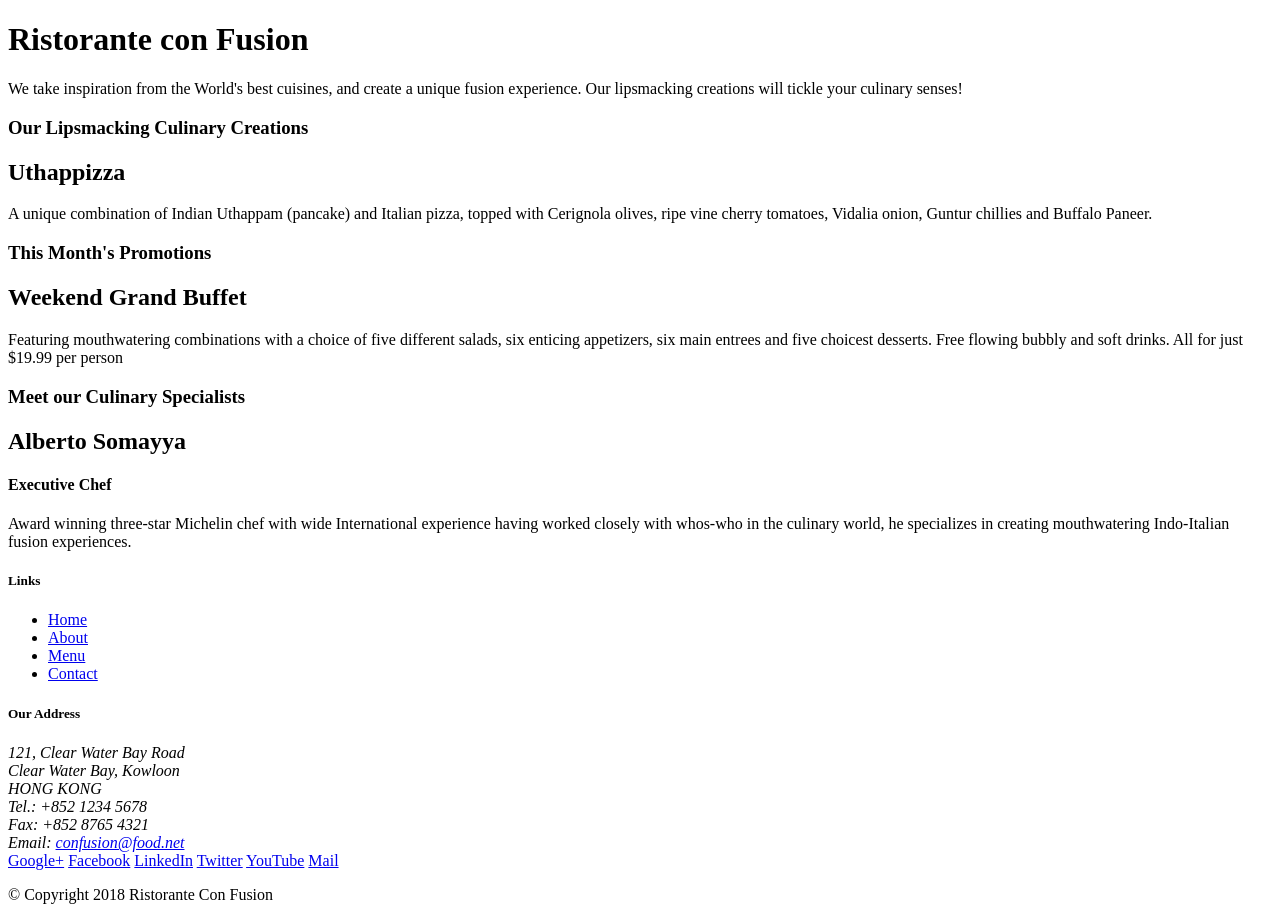
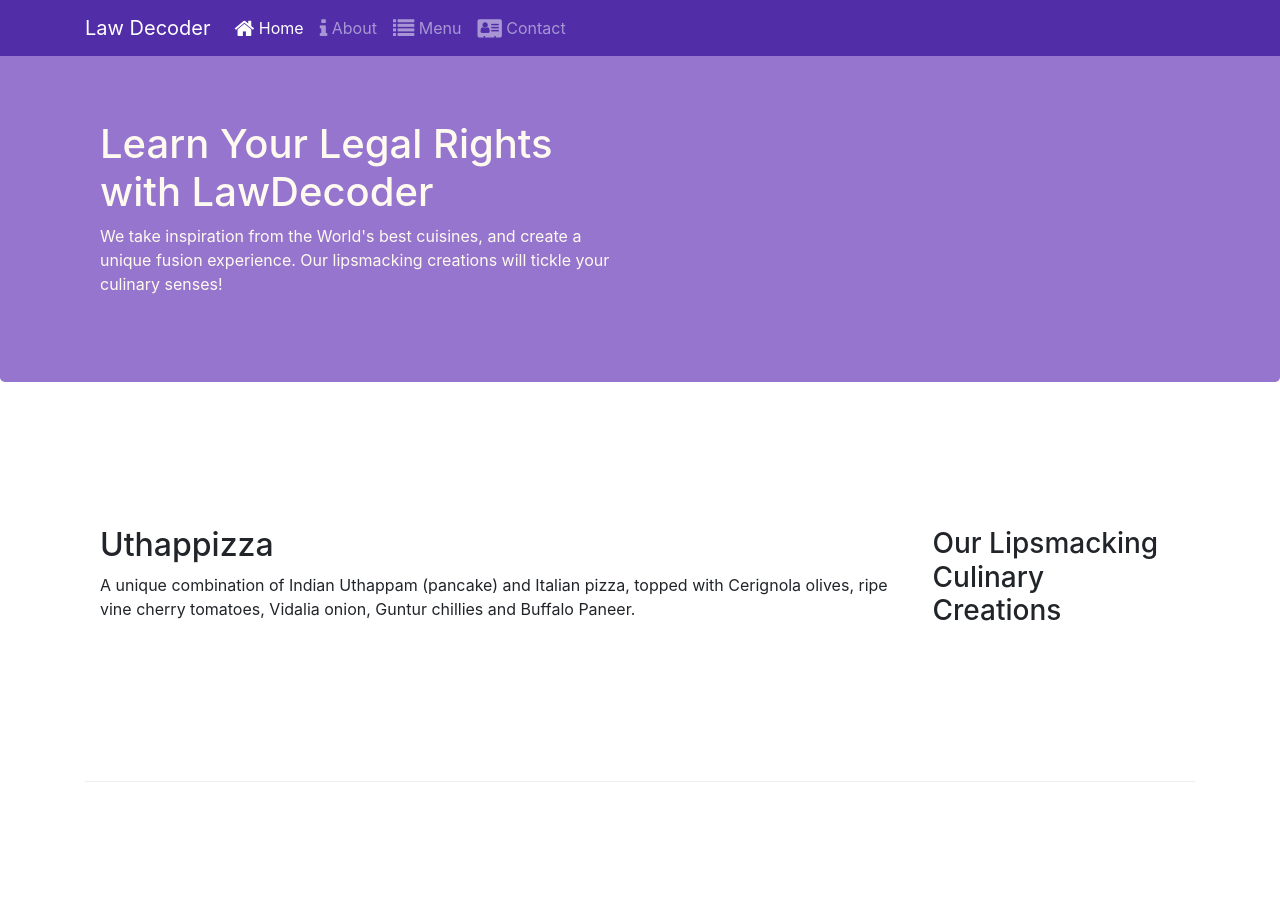
Before and after one commit to wilsonwinhi/lawDecoder, a website: page index.html in a window 1280 px wide. Shown: the top 911 px of the page. Drawn offline with nearby package versions, Linux system fonts and the light colour scheme.

Commit message:
Icon Fonts

```diff
--- /dev/null
+++ b/css/styles.css
@@ -0,0 +1,39 @@
+.row-header {
+	margin: 0px auto;
+	padding: 0px auto;
+}
+
+.row-content {
+	margin: 0px auto;
+	padding: 50px 0px 50px 0px;
+	border-bottom: 1px ridge;
+	min-height: 400px;
+}
+
+.footer {
+	background-color: #D1C4E9;
+	margin: 0px auto;
+	padding: 20px 0px 20px 0px;
+}
+
+.jumbotron {
+	padding: 70px 30px 70px 30px;
+	margin: 0px auto;
+	background: #9575CD;
+	color: floralwhite;
+}
+
+.address {
+	font-size: 80%;
+	margin: 0px;
+	color: #0f0f0f;
+}
+
+body {
+	padding: 50px 0px 0px 0px;
+	z-index: 0;
+}
+
+.navbar-dark {
+	background-color: #512DA8;
+}
--- a/index.html
+++ b/index.html
@@ -2,51 +2,75 @@
 <html lang="en">
 
 <head>
-    <title>Ristorante Con Fusion</title>
+    <!-- Required meta tags always come first -->
+    <meta charset="utf-8">
+    <meta name="viewport" content="width=device-width, initial-scale=1, shrink-to-fit=no">
+    <meta http-equiv="x-ua-compatible" content="ie=edge">
+
+    <!-- Bootstrap CSS -->
+    <link rel="stylesheet" href="node_modules/bootstrap/dist/css/bootstrap.min.css">
+    <link rel="stylesheet" href="css/styles.css">
+    <link rel="stylesheet" href="node_modules/font-awesome/css/font-awesome.min.css">
+    <link rel="stylesheet" href="node_modeuls/bootstrap-social/bootstrap-social.css">
+    <title>Law Decoder</title>
 </head>
 
 <body>
-
-    <header>
-        <div>
-            <div>
-                <div>
-                    <h1>Ristorante con Fusion</h1>
+    <nav class="navbar navbar-dark navbar-expand-sm fixed-top">
+        <div class="container">
+            <button class="navbar-toggler" type="button" data-toggle="collapse" data-target="#Navbar">
+                <span class="navbar-toggler-icon"></span>
+            </button>
+            <div class="collapse navbar-collapse" id="Navbar">
+            <a class="navbar-brand" href="#">Law Decoder</a>
+            <ul class="navbar-nav mr-auto">
+                <li class="nav-item active"><a class="nav-link" href="#"><span class="fa fa-home fa-lg"></span> Home</a></li>
+                <li class="nav-item"><a class="nav-link" href="./aboutus.html"><span class="fa fa-info fa-lg"></span> About</a></li>
+                <li class="nav-item"><a class="nav-link" href="#"><span class="fa fa-list fa-lg"></span> Menu</a></li>
+                <li class="nav-item"><a class="nav-link" href="#"><span class="fa fa-address-card fa-lg"></span> Contact</a></li>
+            </ul>
+        </div>
+    </nav>
+    <header class = "jumbotron">
+        <div class = "container">
+            <div class = "row row-header">
+                <div class = "col-12 col-sm-6">
+                    <h1>Learn Your Legal Rights with LawDecoder</h1>
                     <p>We take inspiration from the World's best cuisines, and create a unique fusion experience. Our lipsmacking creations will tickle your culinary senses!</p>
                 </div>
-                <div>
+                <div class = "col-12 col-sm">
                 </div>
             </div>
         </div>
     </header>
 
-    <div>
-        <div>
-            <div>
+    <div class = 'container'>
+        <div class = 'row row-content align-items-center'>
+            <div class = "col-12 col-sm-4 order-sm-last col-md-3">
                 <h3>Our Lipsmacking Culinary Creations</h3>
             </div>
-            <div>
+            <div class = "col col-sm order-sm-first col-md">
                 <h2>Uthappizza</h2>
                 <p>A unique combination of Indian Uthappam (pancake) and Italian pizza, topped with Cerignola olives, ripe vine cherry tomatoes, Vidalia onion, Guntur chillies and Buffalo Paneer.</p>
             </div>
         </div>
 
 
-        <div>
-            <div>
+        <div class = 'row row-content align-items-center'>
+            <div class = "col-12 col-sm-4 col-md-3">
                 <h3>This Month's Promotions</h3>
             </div>
-            <div>
+            <div class = "col col-sm col-md">
                 <h2>Weekend Grand Buffet</h2>
                 <p>Featuring mouthwatering combinations with a choice of five different salads, six enticing appetizers, six main entrees and five choicest desserts. Free flowing bubbly and soft drinks. All for just $19.99 per person </p>
             </div>
         </div>
 
-        <div>
-            <div>
+        <div class = 'row row-content align-items-center'>
+            <div class = "col-12 col-sm-4 order-sm-last col-md-3">
                 <h3>Meet our Culinary Specialists</h3>
             </div>
-            <div>
+            <div class = "col col-sm order-sm-first col-md">
                 <h2>Alberto Somayya</h2>
                 <h4>Executive Chef</h4>
                 <p>Award winning three-star Michelin chef with wide International experience having worked closely with whos-who in the culinary world, he specializes in creating mouthwatering Indo-Italian fusion experiences. </p>
@@ -54,48 +78,54 @@
         </div>
     </div>
 
-    <footer>
-        <div>
-            <div>
-                <div>
+    <footer class="footer">
+        <div class = "container">
+            <div class = "row">
+                <div class = "col-4 offset-1 col-sm-2">
                     <h5>Links</h5>
-                    <ul>
+                    <ul class="list-unstyled">
                         <li><a href="#">Home</a></li>
                         <li><a href="#">About</a></li>
                         <li><a href="#">Menu</a></li>
                         <li><a href="#">Contact</a></li>
                     </ul>
                 </div>
-                <div>
+                <div class = "col-7 col-sm-5">
                     <h5>Our Address</h5>
                     <address>
-		              121, Clear Water Bay Road<br>
-		              Clear Water Bay, Kowloon<br>
-		              HONG KONG<br>
-		              Tel.: +852 1234 5678<br>
-		              Fax: +852 8765 4321<br>
-		              Email: <a href="mailto:confusion@food.net">confusion@food.net</a>
-		           </address>
+                      121, Clear Water Bay Road<br>
+                      Clear Water Bay, Kowloon<br>
+                      HONG KONG<br>
+                      <i class="fa fa-phone fa-lg"></i>: +852 1234 5678<br>
+                      <i class="fa fa-fax fa-lg"></i>: +852 8765 4321<br>
+                      <i class="fa fa-envelope fa-lg"></i>:
+                      <a href="mailto:confusion@food.net">confusion@food.net</a>
+                   </address>
                 </div>
-                <div>
-                    <div>
-                        <a href="http://google.com/+">Google+</a>
-                        <a href="http://www.facebook.com/profile.php?id=">Facebook</a>
-                        <a href="http://www.linkedin.com/in/">LinkedIn</a>
-                        <a href="http://twitter.com/">Twitter</a>
-                        <a href="http://youtube.com/">YouTube</a>
-                        <a href="mailto:">Mail</a>
+                <div class = "col-12 col-sm-4 align-self-center">
+                    <div class="text-center">
+                        <div class="text-center">
+                        <a class="btn btn-social-icon btn-google" href="http://google.com/+"><i class="fa fa-google-plus"></i></a>
+                        <a class="btn btn-social-icon btn-facebook" href="http://www.facebook.com/profile.php?id="><i class="fa fa-facebook"></i></a>
+                        <a class="btn btn-social-icon btn-linkedin" href="http://www.linkedin.com/in/"><i class="fa fa-linkedin"></i></a>
+                        <a class="btn btn-social-icon btn-twitter" href="http://twitter.com/"><i class="fa fa-twitter"></i></a>
+                        <a class="btn btn-social-icon btn-google" href="http://youtube.com/"><i class="fa fa-youtube"></i></a>
+                        <a class="btn btn-social-icon" href="mailto:"><i class="fa fa-envelope-o"></i></a>
+                    </div>
                     </div>
                 </div>
            </div>
-           <div>
-                <div>
-                    <p>© Copyright 2018 Ristorante Con Fusion</p>
+           <div class = "row justify-content-center">
+                <div class = "col-auto">
+                    <p>© Copyright 2018 LawDecoder</p>
                 </div>
            </div>
         </div>
     </footer>
-
+    <!-- jQuery first, then Popper.js, then Bootstrap JS. -->
+    <script src="node_modules/jquery/dist/jquery.slim.min.js"></script>
+    <script src="node_modules/popper.js/dist/umd/popper.min.js"></script>
+    <script src="node_modules/bootstrap/dist/js/bootstrap.min.js"></script>
 </body>
 
 </html>
```
Also changed, not shown: aboutus.html (added, +128 -0 lines), package.json (+19 -4 lines), 2 other files.
